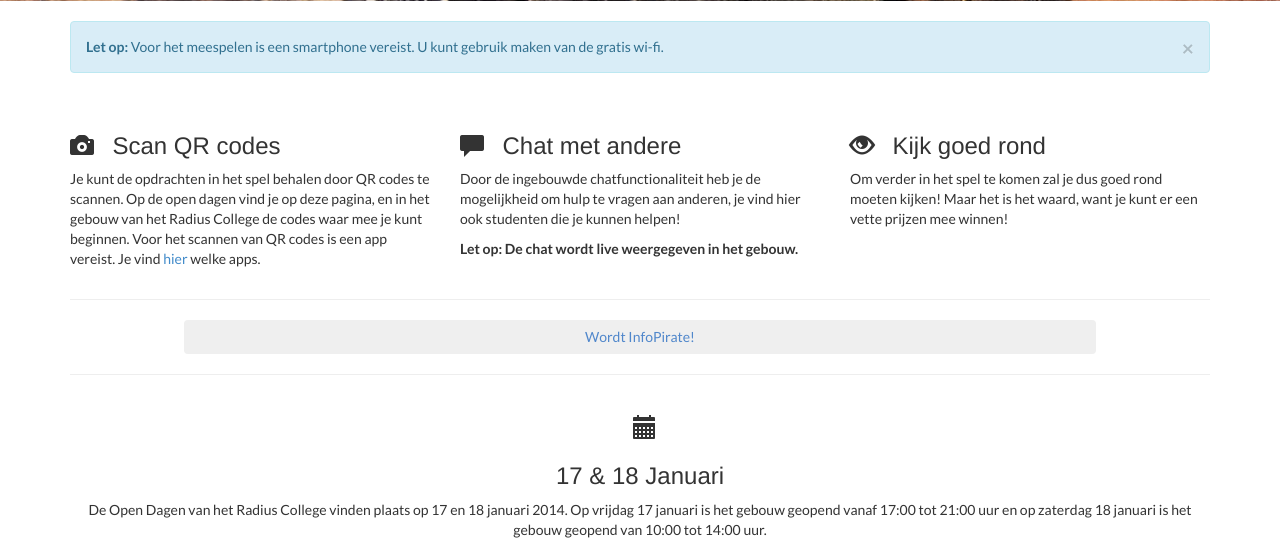
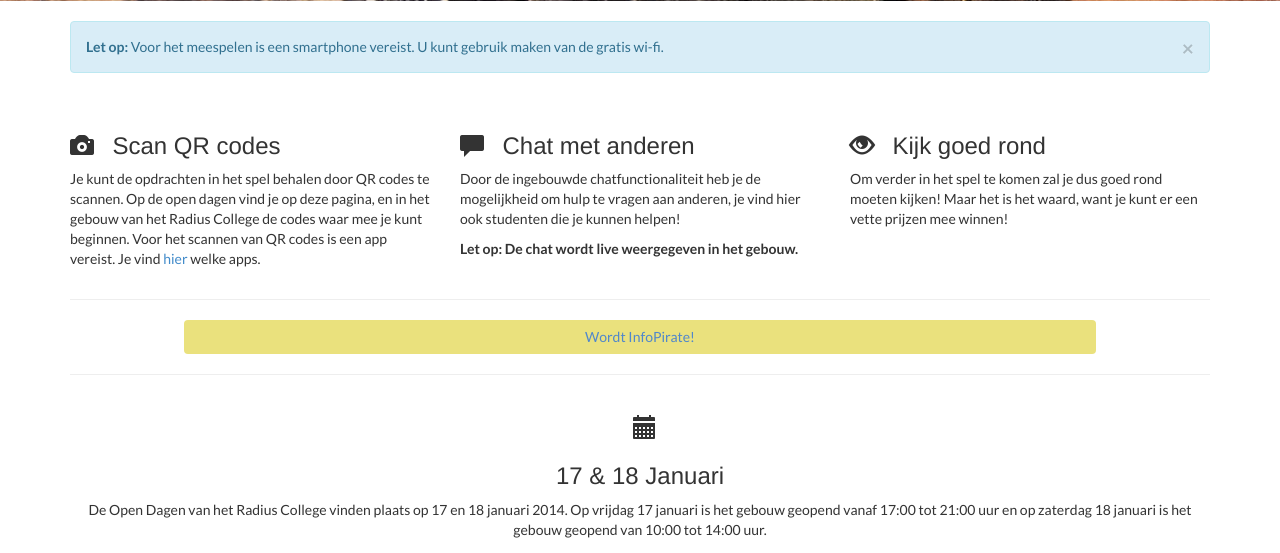
Before and after one commit to radius1/infopiratesnew, a PHP site: page / in a window 1280 px wide. Shown: the part 579-1132 px from the top of the page. Run offline with PHP 8.4, Linux system fonts and the light colour scheme.

Commit message:
mini updates

```diff
--- a/game/puzzle.php
+++ b/game/puzzle.php
@@ -38,7 +38,7 @@
     <div class="container">
       <div class="row">
         <div class="page-header">
-          <h1>Infohunters </h1>
+          <h1>InfoPirates </h1>
           <h2>vind ze allemaal...</h2>
         </div>
           Puzzelstukken behaald:<span class="counter badge"></span><br>
--- a/index.html
+++ b/index.html
@@ -65,7 +65,7 @@
             <div class="col col-lg-4 col-md-4 col-sm-6 col-xs-12">
                 <div class="row">
                     <div class="col col-lg-1 col-md-2 col-sm-2 col-xs-2"><span class="glyphicon glyphicon-comment icon"></span></div>
-                    <div class="col col-lg-11 col-md-10 col-sm-10 col-xs-10"><h3>Chat met andere</h3></div>
+                    <div class="col col-lg-11 col-md-10 col-sm-10 col-xs-10"><h3>Chat met anderen</h3></div>
                 </div>
                 <p>Door de ingebouwde chatfunctionaliteit heb je de mogelijkheid om hulp te vragen aan anderen, je vind hier ook studenten die je kunnen helpen!</p> <p><b>Let op: De chat wordt live weergegeven in het gebouw.</b></p>
             </div>
@@ -82,7 +82,7 @@
     </div>
 
     <div class="container action-call">
-        <button class="btn btn-large">Wordt InfoPirate!</button>
+        <button onclick="location.href='http://game.infopirates.nl'" class="btn btn-large action">Wordt InfoPirate!</button>
         <hr>
     </div>
 
--- a/style.css
+++ b/style.css
@@ -33,10 +33,13 @@
     text-align: center;
 }
 
-.action-call button {
+
+.action {
     width: 80%;
     color: #5087CB;
+    background: #EAE17D;
 }
+
 
 .banner-logo {
     margin-top: 120px;
@@ -64,6 +67,7 @@
     text-align:center;
 }
 
+
 .dates p {
     text-align: center;
 }
@@ -76,6 +80,7 @@
     width: 1em;
     margin: 0 auto;
 }
+
 .footer {
     margin-top: 50px;
     padding-top: 20px;
```
Also changed, not shown: informatie.html (+15 -8 lines).
